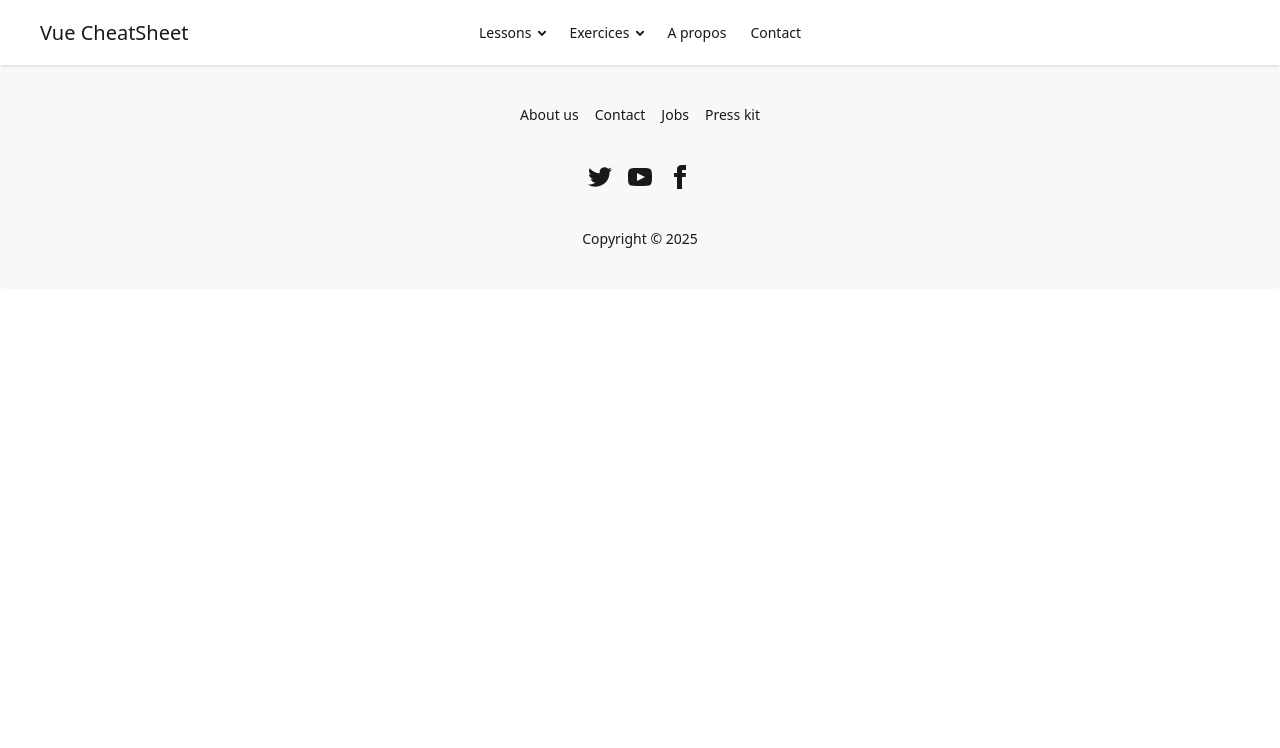
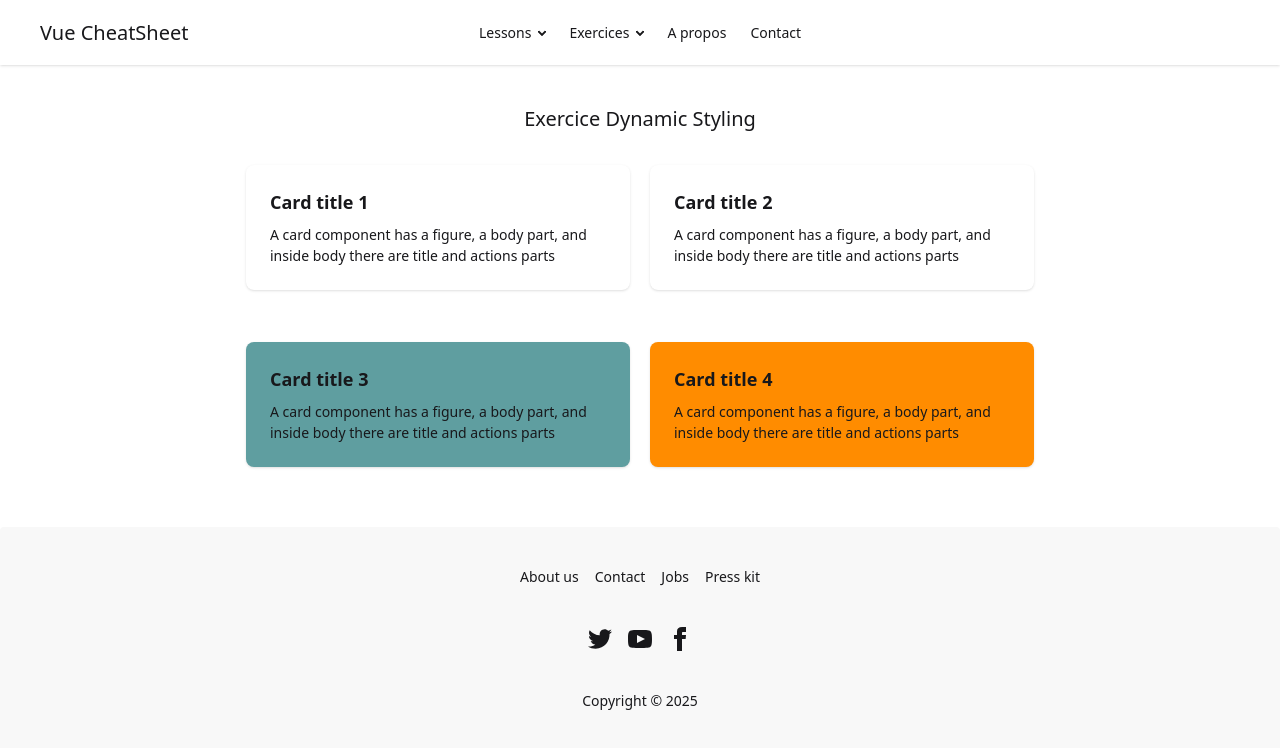
Before and after one commit to Naerys404/VueCheatSheet, a Vue app: page /exo-styling in a window 1280 px wide. Shown: the top 748 px of the page. Built offline with nearby package versions, Linux system fonts and the light colour scheme.

Commit message:
exo dynamic style

```diff
--- a/src/components/AppHeader.vue
+++ b/src/components/AppHeader.vue
@@ -65,6 +65,9 @@
                                 </li>
                                 <li>
                                     <router-link to="/exo-v-on" class="hover:text-primary">Exercice V-On </router-link>
+                                </li>
+                                <li>
+                                    <router-link to="/exo-styling" class="hover:text-primary">Exercice Dynamic styling</router-link>
                                 </li>
                             </ul>
                         </details>
@@ -138,7 +141,11 @@
                                 <router-link to="/exo-v-on" class="hover:text-primary">Exercice V-On </router-link>
                             </li>
                             <li>
-                                <router-link to="/exo-watcher" class="hover:text-primary">Exercice watchers </router-link>
+                                <router-link to="/exo-watcher" class="hover:text-primary">Exercice watchers
+                                </router-link>
+                            </li>
+                            <li>
+                                <router-link to="/exo-styling" class="hover:text-primary">Exercice Dynamic styling</router-link>
                             </li>
                         </ul>
                     </details>
--- a/src/router/index.js
+++ b/src/router/index.js
@@ -94,6 +94,11 @@ const router = createRouter({
             name: 'exo-watcher',
             component: () => import('../views/exercices/exo-watcher.vue')
         },
+        {
+            path: '/exo-styling',
+            name: 'exo-styling',
+            component: () => import('../views/exercices/exo-styling.vue')
+        },
     ]
 
 });
--- /dev/null
+++ b/src/views/exercices/exo-styling.vue
@@ -0,0 +1,82 @@
+<template>
+    <div class="m-5 p-5 flex flex-col gap-3 items-center">
+        <h1 class="text-xl">Exercice Dynamic Styling</h1>
+        <div class="flex gap-5 my-5">
+            <div class="card w-96 shadow-sm" :style="style1" @click="changeColor1">
+                <div class="card-body">
+                    <h2 class="card-title">Card title 1</h2>
+                    <p>A card component has a figure, a body part, and inside body there are title and actions parts</p>
+                </div>
+            </div>
+            <div class="card w-96 shadow-sm" :style="style2" @click="changeColor2">
+                <div class="card-body">
+                    <h2 class="card-title">Card title 2</h2>
+                    <p>A card component has a figure, a body part, and inside body there are title and actions parts</p>
+                </div>
+            </div>
+        </div>
+        <div class="flex gap-5 my-5">
+            <div class="card w-96 shadow-sm" @click="toggleClass1"
+                :class="{ 'colorChange1': defaultColor3, 'colorDefault': !defaultColor3 }">
+                <div class="card-body">
+                    <h2 class="card-title">Card title 3</h2>
+                    <p>A card component has a figure, a body part, and inside body there are title and actions parts</p>
+                </div>
+            </div>
+            <div class="card w-96 shadow-sm" @click="toggleClass2"
+                :class="{ 'colorChange2': defaultColor4, 'colorDefault': !defaultColor4 }">
+                <div class="card-body">
+                    <h2 class="card-title">Card title 4</h2>
+                    <p>A card component has a figure, a body part, and inside body there are title and actions parts</p>
+                </div>
+            </div>
+        </div>
+
+    </div>
+</template>
+
+<script setup lang="js">
+
+import { ref } from 'vue';
+
+const style1 = ref({
+    backgroundColor: "white",
+})
+
+const style2 = ref({
+    backgroundColor: "white",
+})
+
+const defaultColor3 = ref(true);
+const defaultColor4 = ref(true);
+
+function changeColor1() {
+    style1.value.backgroundColor = style1.value.backgroundColor === 'white' ? 'cyan' : 'white';
+}
+function changeColor2() {
+    style2.value.backgroundColor = style2.value.backgroundColor === 'white' ? 'violet' : 'white';
+}
+
+
+function toggleClass1() {
+    defaultColor3.value = !defaultColor3.value;
+}
+function toggleClass2() {
+    defaultColor4.value = !defaultColor4.value;
+}
+
+</script>
+
+<style scoped>
+.colorDefault {
+    background-color: white;
+}
+
+.colorChange1 {
+    background-color: cadetblue;
+}
+
+.colorChange2 {
+    background-color: darkorange;
+}
+</style>
```
